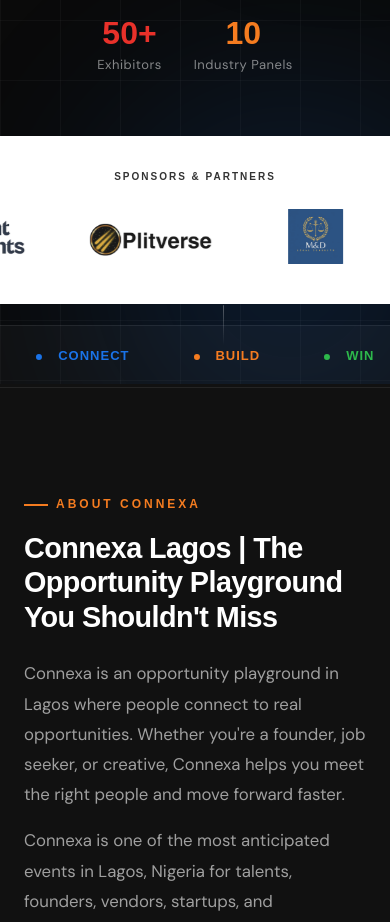
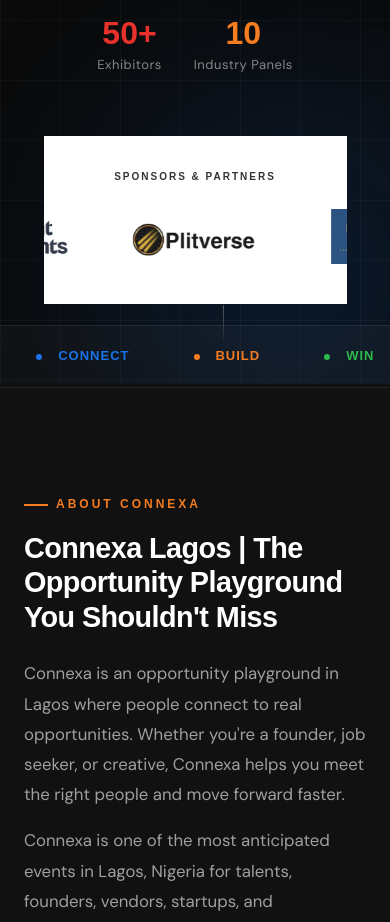
Before and after one commit to Zidepeoplenewaccount/connexa, a React (Vite) app: page / in a window 390 px wide. Shown: the part 1240-2162 px from the top of the page. Built offline with nearby package versions, Linux system fonts and the light colour scheme.

Commit message:
fix: remove 100vw on sponsors section causing horizontal overflow on mobile

```diff
--- a/src/components/Hero.css
+++ b/src/components/Hero.css
@@ -457,8 +457,7 @@
   position: relative;
   margin-top: 80px;
   margin-bottom: 0;
-  width: 100vw;
-  margin-left: calc(-50vw + 50%);
+  width: 100%;
   padding: 48px 0;
   border-top: 1px solid var(--border);
   border-bottom: none;
```
